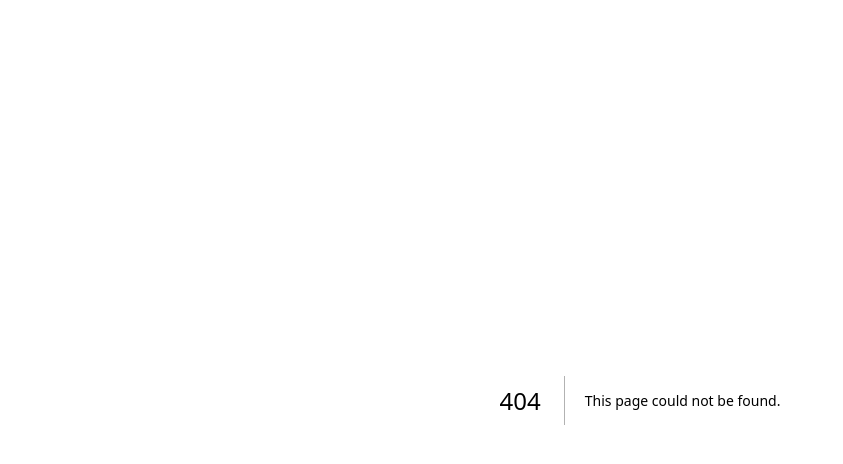
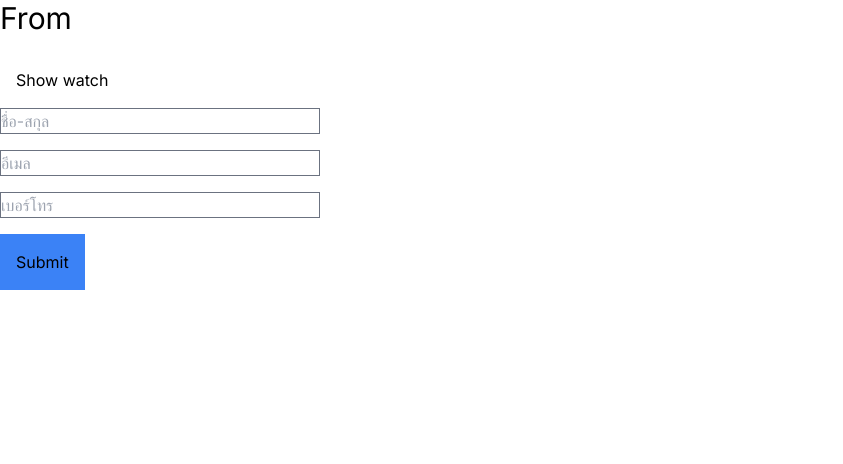
Before and after one commit to bank188950/testapi, a Next.js app: page /form in a window 1280 px wide. Before the commit this address had no page. Shown: the top 464 px of the page, without its empty margins (0-843 px from the left). Built offline with nearby package versions, Linux system fonts and the light colour scheme.

Commit message:
check form

```diff
--- a/package.json
+++ b/package.json
@@ -14,6 +14,7 @@
     "react": "^18",
     "react-dom": "^18",
     "react-dropzone": "^14.2.3",
+    "react-hook-form": "^7.50.1",
     "react-infinite-scroll-component": "^6.1.0",
     "react-intersection-observer": "^9.8.0",
     "react-query": "^3.39.3",
@@ -23,6 +24,7 @@
     "sortablejs": "^1.15.2"
   },
   "devDependencies": {
+    "@hookform/devtools": "^4.3.1",
     "@types/node": "^20",
     "@types/react": "^18",
     "@types/react-dom": "^18",
--- /dev/null
+++ b/src/app/form/page.tsx
@@ -0,0 +1,86 @@
+"use client";
+import { useForm, SubmitHandler } from "react-hook-form";
+import { DevTool } from "@hookform/devtools";
+
+type FromType = {
+  fullname: string;
+  email: string;
+  tel: string;
+};
+
+export default function From() {
+  const {
+    register,
+    control,
+    handleSubmit,
+    watch,
+    formState: { errors },
+  } = useForm<FromType>();
+  const onSubmit: SubmitHandler<FromType> = (data) => console.log(data);
+
+  return (
+    <>
+      <h1 className="text-3xl mb-4">From</h1>
+      <p className="p-4">Show watch {watch("fullname")}</p>
+      <form onSubmit={handleSubmit(onSubmit)} noValidate>
+        <div className="w-1/2">
+          <div className="border border-solid border-gray-500 w-80">
+            <input
+              //defaultValue="test"
+              {...register("fullname", {
+                required: { value: true, message: "กรุณากรอกชื่อ" },
+              })}
+              className="w-full"
+              placeholder="ชื่อ-สกุล"
+            />
+          </div>
+
+          {errors.fullname && (
+            <span className="text-red-500">{errors.fullname?.message}</span>
+          )}
+
+          <div className="border border-solid border-gray-500 w-80  mt-4">
+            <input
+              {...register("email", {
+                required: { value: true, message: "กรุณากรอกอีเมล" },
+                pattern: {
+                  value: /^[A-Z0-9._%+-]+@[A-Z0-9.-]+\.[A-Z]{2,4}$/i,
+                  message: "กรอกรูปแบบอีเมลไม่ถูกต้อง",
+                },
+              })}
+              className="w-full"
+              placeholder="อีเมล"
+            />
+          </div>
+
+          {errors.email && (
+            <span className="text-red-500">{errors.email?.message}</span>
+          )}
+
+          <div className="border border-solid border-gray-500 w-80  mt-4">
+            <input
+              {...register("tel", {
+                required: { value: true, message: "กรุณากรอกเบอร์โทร" },
+                pattern: {
+                  value: /^[0-9]{10}$/i,
+                  message: "กรอกรูปแบบเบอร์โทรไม่ถูกต้อง",
+                },
+              })}
+              className="w-full"
+              placeholder="เบอร์โทร"
+            />
+          </div>
+
+          {errors.tel && (
+            <span className="text-red-500">{errors.tel?.message}</span>
+          )}
+
+          <div className="mt-4">
+            <input type="submit" className="bg-blue-500 p-4" />
+          </div>
+        </div>
+      </form>
+      <DevTool control={control} placement="top-right" />
+    </>
+  );
+}
```
Also changed, not shown: 1 other file (tests, documents, lock files or other folders).
